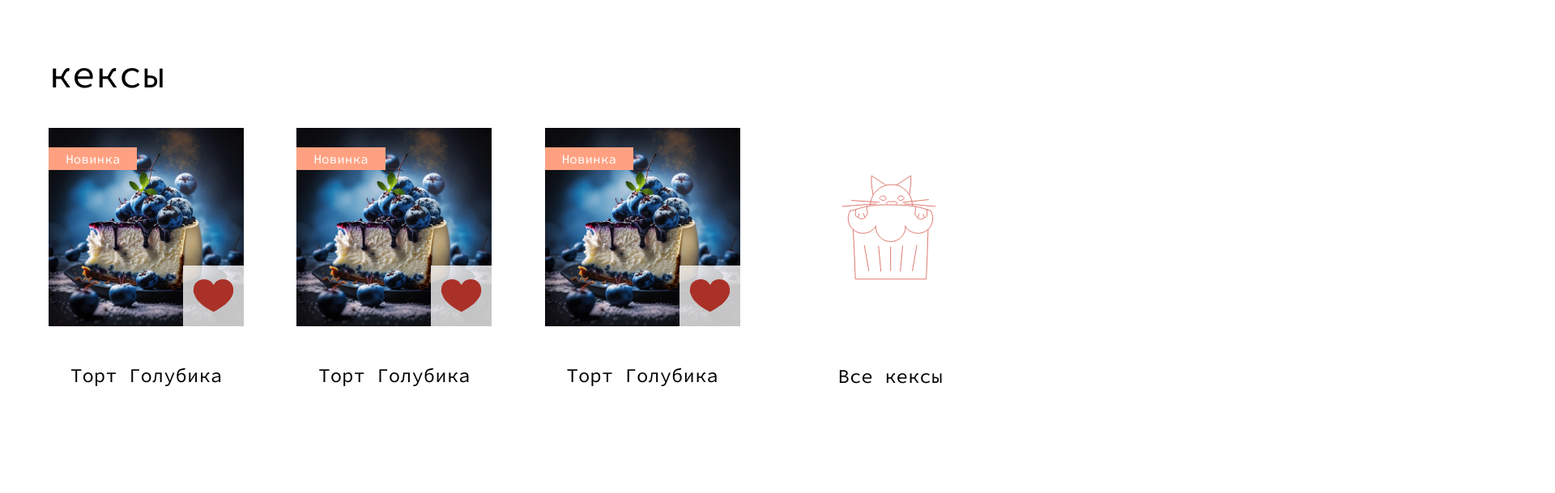
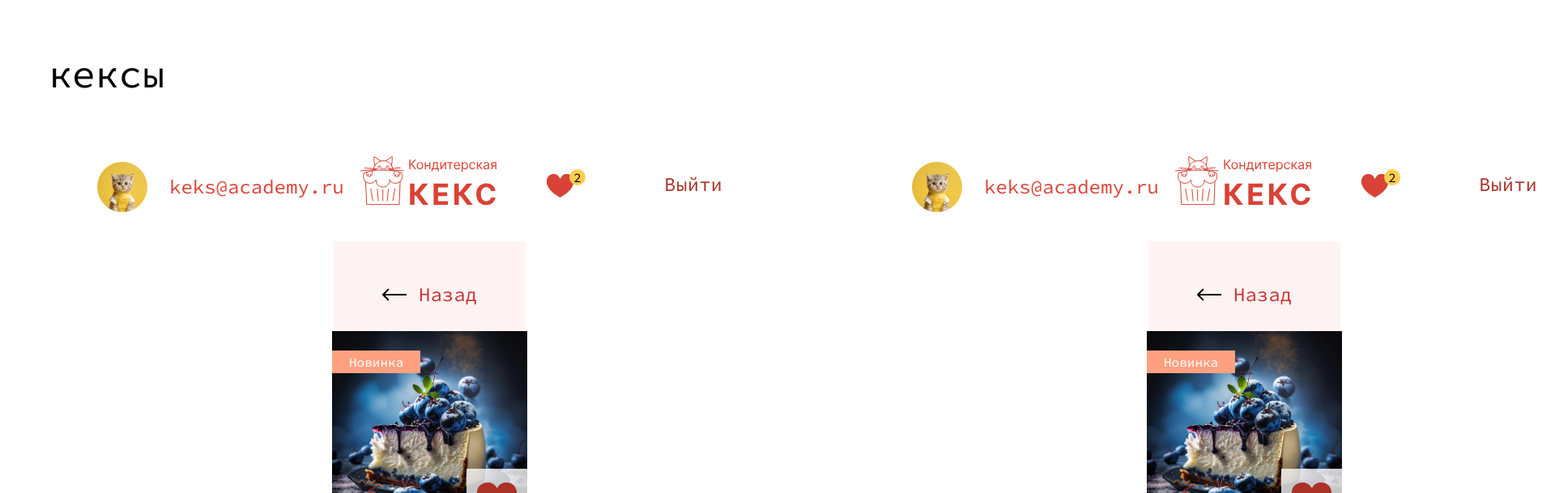
Before and after one commit to granstel/keks-confectionery, a React (Create React App) app in the folder project/: page / in a window 1280 px wide. Shown: the part 658-1267 px from the top of the page at 81% size, 1920 px wide, since content can reach past the window. Built offline with nearby package versions, Linux system fonts and the light colour scheme.

Commit message:
used BackLink and Header components

```diff
--- a/project/src/components/product/product-card.tsx
+++ b/project/src/components/product/product-card.tsx
@@ -1,5 +1,11 @@
+import Header from '../header/header';
+import BackLink from '../back-link/back-link';
+
 export default function ProductCard(): JSX.Element {
   return (
+    <>
+      <Header />
+      <BackLink />
       <div className="card-item">
         <a className="card-item__img-link" href="/newcoming">
           <div className="card-item__img-wrapper">
@@ -18,5 +24,6 @@ export default function ProductCard(): JSX.Element {
           <h3 className="card-item__title"><span>Торт Голубика</span></h3>
         </a>
       </div>
+    </>
   );
 }
```
Lines whose indentation alone changed are shown as unchanged.
